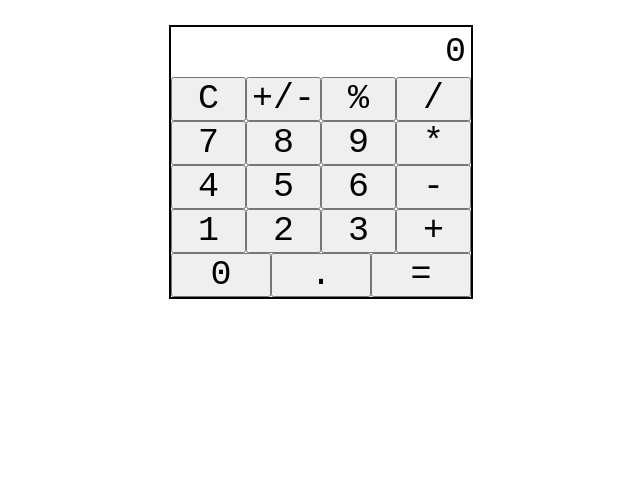
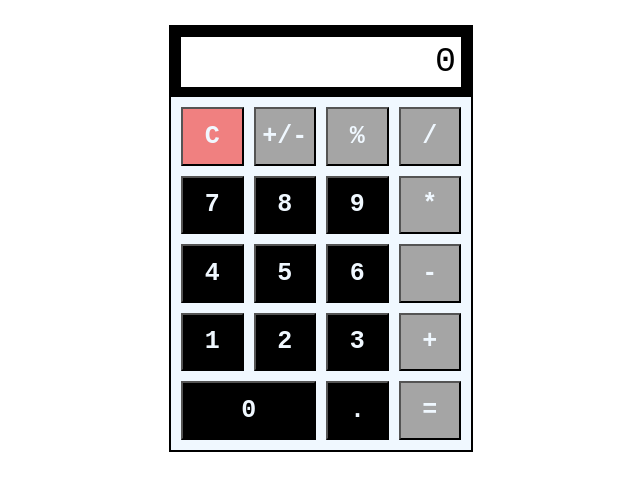
Before and after one commit to asst3rix/calculator, a plain HTML site: page index.html in a window 1280 px wide. Shown: the whole page, without its empty margins (319-959 px from the left). Drawn offline with Linux system fonts and the light colour scheme.

Commit message:
Add style to the calculator.

```diff
--- a/styles.css
+++ b/styles.css
@@ -5,6 +5,7 @@
 }
 
 #calculator {
+    background-color: aliceblue;
     margin: 25px auto;
     width: 300px;
     border: 2px solid black;
@@ -12,30 +13,60 @@
     flex-direction: column;
 }
 
-#display,
-#panel button,
-#panelLastRow button {
+#top {
+    padding: 10px;
+}
+
+#top,
+.numbers,
+#comma {
+    background-color: black;
+}
+
+#display {
+    background-color: white;
+    text-align: right;
+    padding: 5px;
+    height: 40px;
     font-size: 35px;
 }
 
-#display {
-    text-align: right;
-    padding: 5px;
-    height: 40px;
+#panel {
+    padding: 10px;
+    display: flex;
+    flex-wrap: wrap;
+    gap: 10px;
+    box-sizing: border-box;
 }
 
-#panel,
-#panelLastRow {
-    display: flex;
-    flex-wrap: wrap;
+#panel button {
+    flex: 1 0 calc(25% - 10px);
+    font-size: 25px;
+    height: 58.5px;
+    font-weight: 700;
 }
 
-#panel button,
-#panelLastRow button:nth-child(2),
-#panelLastRow button:nth-child(3) {
-    flex: 1 1 25%;
+#panel button.zero {
+    flex: 1 0 calc(50% - 7px);
 }
 
-#panelLastRow button:nth-child(1) {
-    flex: 1 1 50%;
+#clear {
+    background-color: lightcoral;
 }
+
+.operators,
+#minus,
+#percentage,
+#equal {
+    background-color: rgb(165, 165, 165);
+}
+
+.numbers,
+.operators,
+#comma,
+#minus,
+#percentage,
+#clear,
+#equal {
+    color: aliceblue;
+}
```
